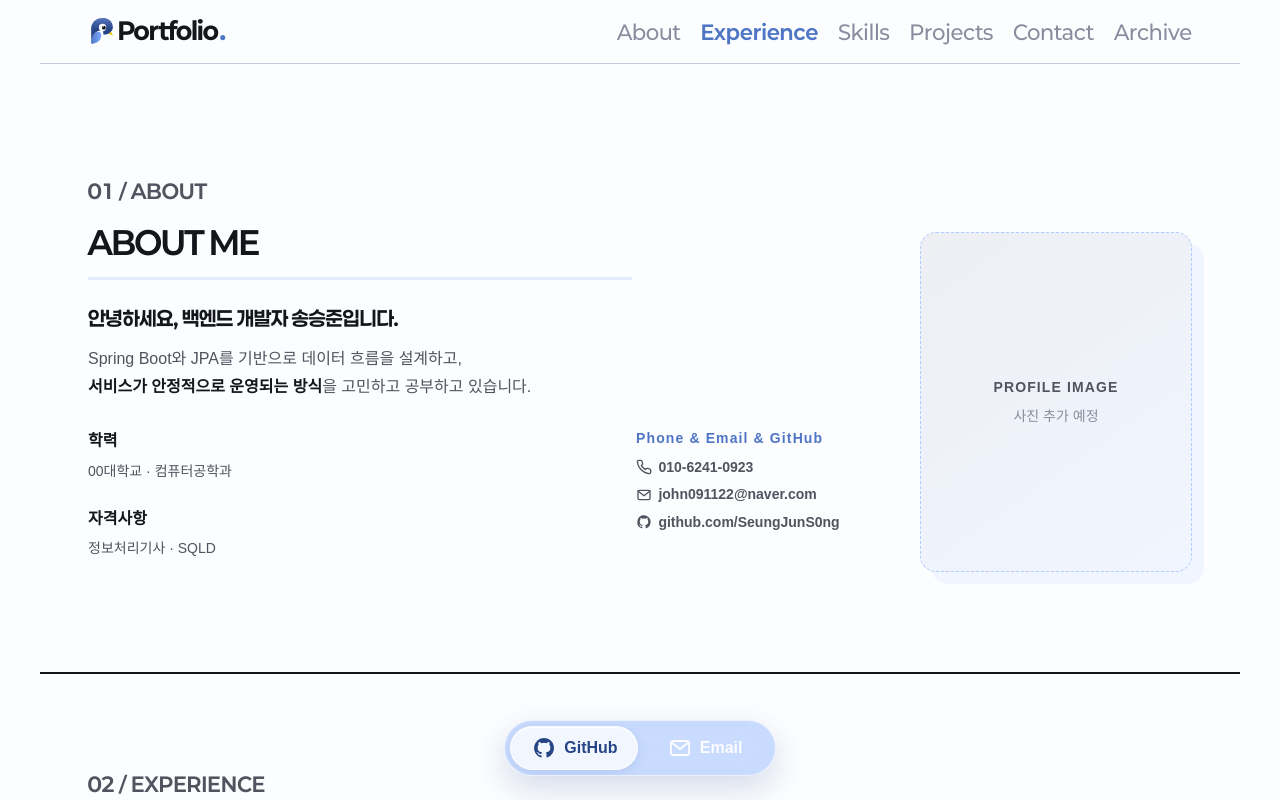
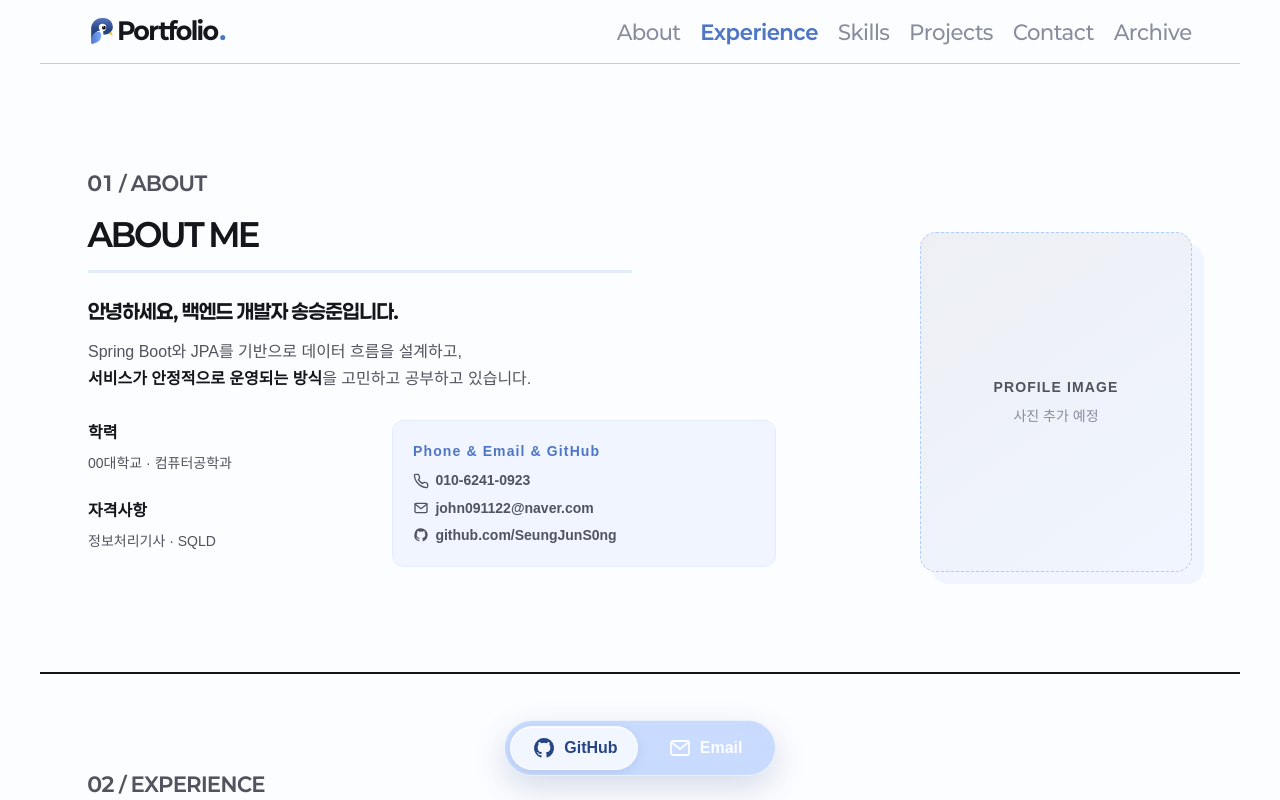
Before and after one commit to SeungJunS0ng/portfolio-site, a React (Vite) app: page / in a window 1280 px wide. Shown: the top 800 px of the page. Built offline with nearby package versions, Linux system fonts and the light colour scheme; no server answers; a web font is replaced by a local one.

Commit message:
style: About 연락처 카드 구성 정리
- 가운데에 떠 있던 연락처 텍스트를 독립 정보 카드로 변경

- 학력·자격사항과 정렬되는 2열 정보 구조 적용

```diff
--- a/src/pages/Home/sections/About/About.module.css
+++ b/src/pages/Home/sections/About/About.module.css
@@ -1,16 +1,16 @@
 .section { min-height: 38rem; display: grid; grid-template-columns: minmax(0, 1fr) minmax(15rem, 17rem); gap: 3rem; align-items: center; padding: 6rem 3rem; }
-.content { display: grid; grid-template-columns: minmax(0, 1fr) minmax(13rem, 16rem); column-gap: 3rem; align-content: start; align-items: start; }
+.content { display: grid; grid-template-columns: 16rem minmax(0, 1fr); column-gap: 3rem; align-content: start; align-items: start; }
 .content :global(.section-label), .sectionTitle, .introduction { grid-column: 1 / -1; }
 .sectionTitle { width: min(100%, 34rem); padding-bottom: 0.75rem; border-bottom: 3px solid var(--blue-100); font: var(--font-h1); letter-spacing: -0.04em; }
 .introduction { max-width: 34rem; margin-top: 1.5rem; }
 .introLead { color: var(--gray-900); font: var(--font-h3); font-weight: 700; letter-spacing: -0.03em; line-height: 1.45; }
 .introDescription { margin-top: 0.75rem; color: var(--gray-700); font: var(--font-body2); line-height: 1.7; }
 .introDescription strong { color: var(--gray-900); font-weight: 700; }
-.profileDetails { grid-column: 1; display: grid; gap: 1.5rem; width: min(100%, 34rem); margin-top: 1.75rem; }
+.profileDetails { grid-column: 1; display: grid; gap: 1.5rem; width: 100%; margin-top: 1.75rem; }
 .profileDetails div { display: grid; gap: 0.45rem; min-width: 0; }
 .profileDetails dt { color: var(--gray-900); font: var(--font-body2); font-weight: 700; }
 .profileDetails dd { color: var(--gray-700); font: var(--font-small); }
-.contactPanel { grid-column: 2; align-self: start; display: grid; margin-top: 1.75rem; padding-left: 1.25rem; border-left: 1px solid var(--gray-200); }
+.contactPanel { grid-column: 2; align-self: start; display: grid; width: min(100%, 24rem); margin-top: 1.75rem; padding: 1.25rem; background: var(--blue-50); border: 1px solid var(--blue-100); border-radius: var(--radius-md); }
 .contactPanel div { display: grid; gap: 0.5rem; }
 .contactPanel dt { color: var(--blue-700); font: var(--font-small); font-weight: 700; letter-spacing: 0.08em; }
 .contactPanel dd { display: grid; gap: 0.4rem; }
@@ -21,5 +21,5 @@
 .profile { position: relative; align-self: start; justify-self: start; width: min(100%, 17rem); aspect-ratio: 4 / 5; display: flex; flex-direction: column; align-items: center; justify-content: center; min-height: 19rem; margin-top: 4.5rem; overflow: hidden; color: var(--gray-500); background: linear-gradient(145deg, var(--gray-100), var(--blue-50)); border: 1px dashed var(--blue-300); border-radius: var(--radius-lg); box-shadow: 0.75rem 0.75rem 0 var(--blue-50); }
 .profile span { color: var(--gray-700); font: var(--font-small); font-weight: 700; letter-spacing: 0.08em; }
 .profile p { margin-top: 0.5rem; font: var(--font-small); }
-@media (max-width: 720px) { .section { min-height: auto; grid-template-columns: 1fr; gap: 2rem; padding: 5rem 1.5rem; } .content { display: flex; flex-direction: column; align-items: flex-start; } .contactPanel { width: 100%; margin-top: 1.5rem; padding-left: 0; border-left: 0; } .profile { order: -1; width: min(100%, 18rem); min-height: 18rem; margin: 0 auto; } }
+@media (max-width: 720px) { .section { min-height: auto; grid-template-columns: 1fr; gap: 2rem; padding: 5rem 1.5rem; } .content { display: flex; flex-direction: column; align-items: flex-start; } .contactPanel { width: 100%; margin-top: 1.5rem; } .profile { order: -1; width: min(100%, 18rem); min-height: 18rem; margin: 0 auto; } }
 @media (max-width: 480px) { .section { padding: 4rem 1.25rem; } .sectionTitle { font-size: 1.75rem; } .introduction { margin-top: 1.25rem; } .introLead { font-size: 1.25rem; } .introDescription { font-size: 1rem; } .profileDetails { gap: 1.25rem; margin-top: 1.5rem; } .profile { min-height: 15rem; box-shadow: 0.5rem 0.5rem 0 var(--blue-50); } }
```
